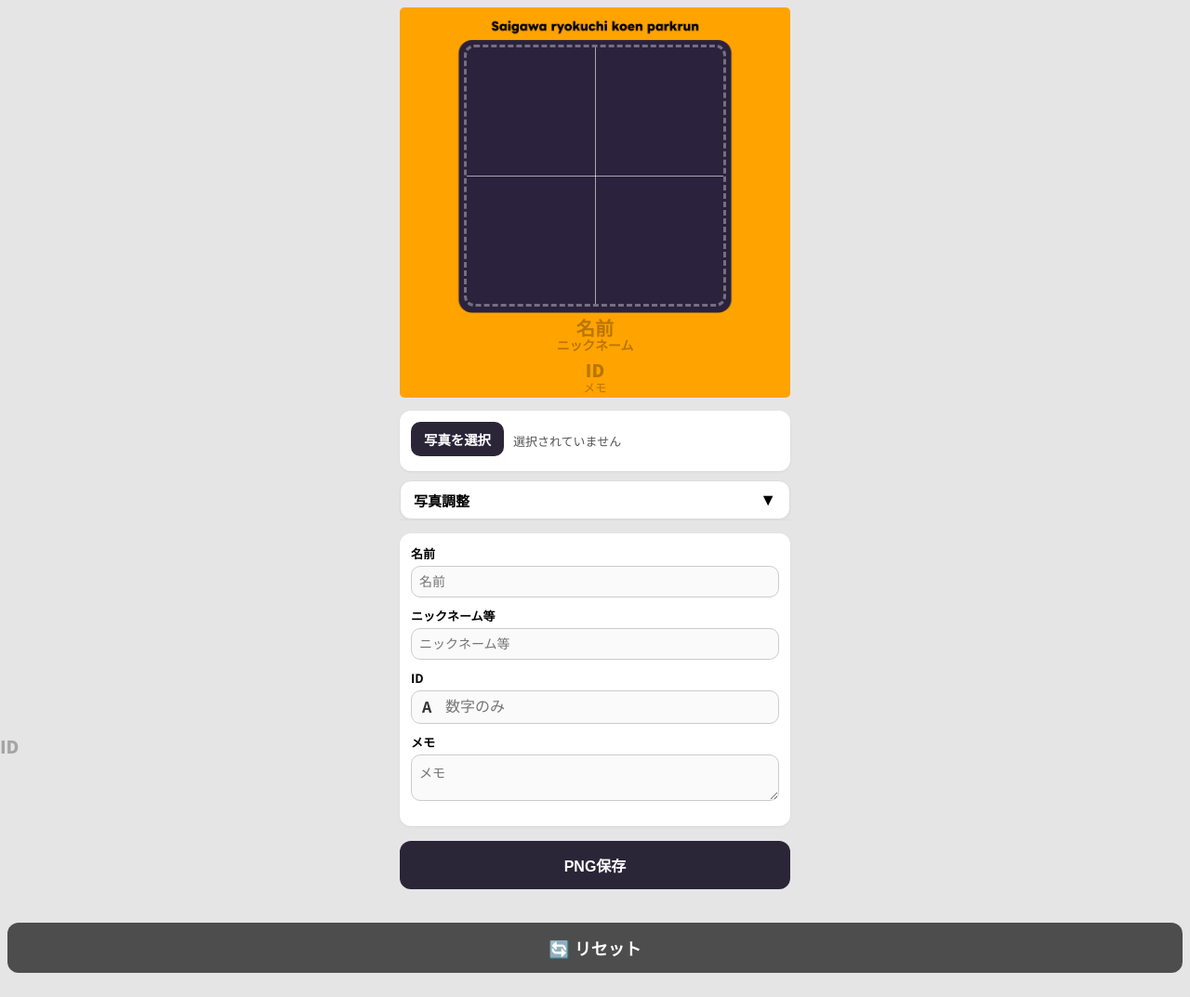
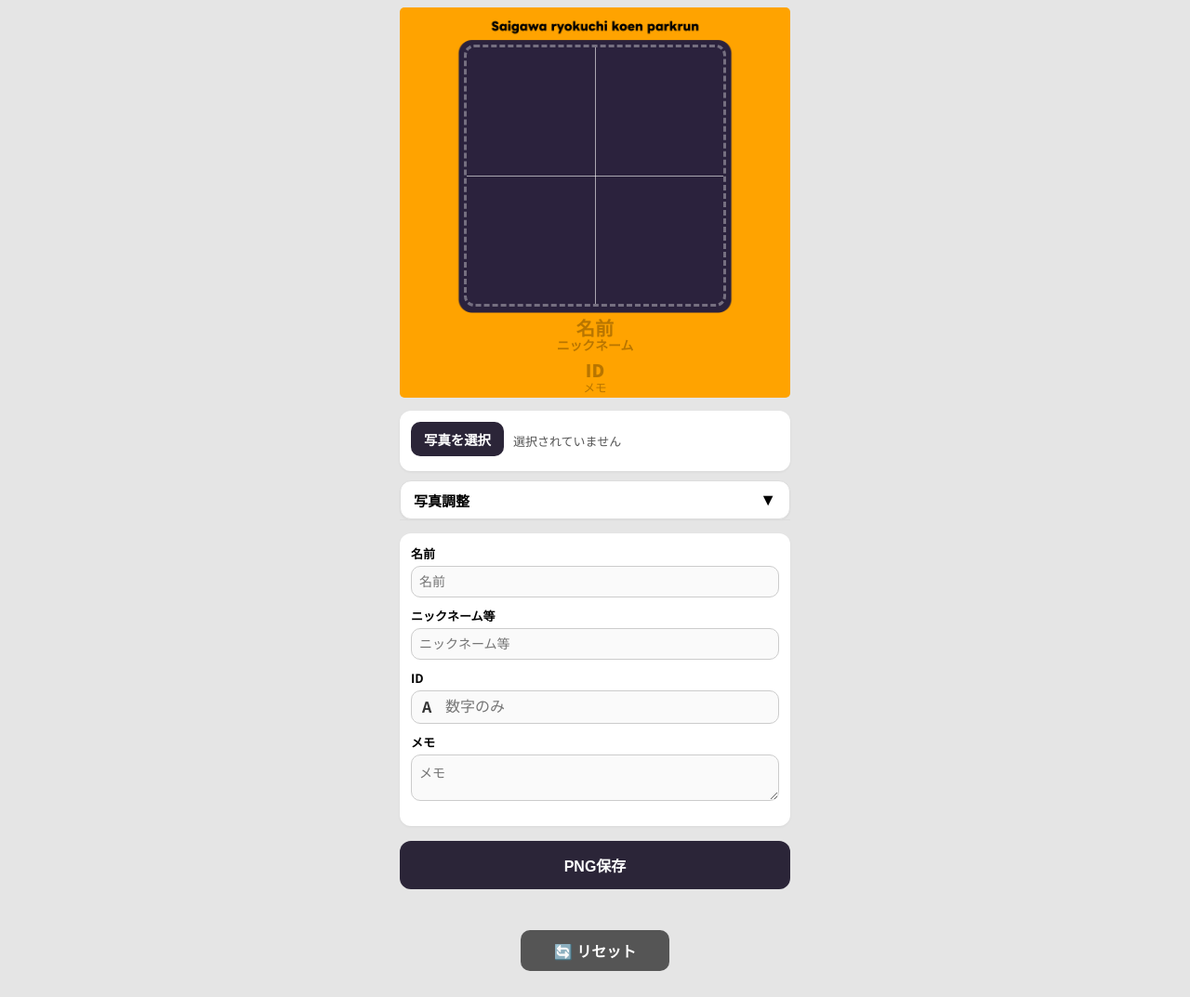
Before and after one commit to mattun9/srkprofilephoto-app, a plain HTML site: page index.html in a window 1280 px wide. Shown: the whole page at 93% size. Drawn offline with nearby package versions, Linux system fonts and the light colour scheme.

Commit message:
Add files via upload

```diff
--- a/index.html
+++ b/index.html
@@ -90,17 +90,15 @@
          pattern="[0-9]*">
 </div>
 
-<span class="guide guide-id">ID</span>
-
       <label>メモ</label>
       <textarea id="memoInput" class="text-input" rows="2" placeholder="メモ"></textarea>
     </div>
 
     <button id="saveBtn" class="save-btn">PNG保存</button>
 
-    <button id="resetBtn" class="reset-btn">
-  🔄 リセット
-</button>
+    <div style="text-align:center;">
+  <button id="resetBtn" class="reset-btn">🔄 リセット</button>
+</div>
 
 
 
--- a/style.css
+++ b/style.css
@@ -371,16 +371,25 @@ label {
 }
 
 .reset-btn {
-  width: 100%;
-  margin-top: 12px;
-  padding: 14px 0;
-  font-size: 18px;
+  display: inline-flex;
+  align-items: center;
+  justify-content: center;
+
+  width: 160px;         /* ← 小さくする */
+  padding: 10px 0;
+  margin: 20px auto;    /* 中央寄せ */
+
+  font-size: 16px;
   font-weight: 700;
+
+  background-color: #555;
   color: #fff;
-  background-color: #4d4d4d; /* PNG保存より少し薄いグレー */
+  border-radius: 10px;
   border: none;
-  border-radius: 12px;
+
+  cursor: pointer;
 }
+
 
 .reset-btn:active {
   background-color: #3c3c3c;
```
